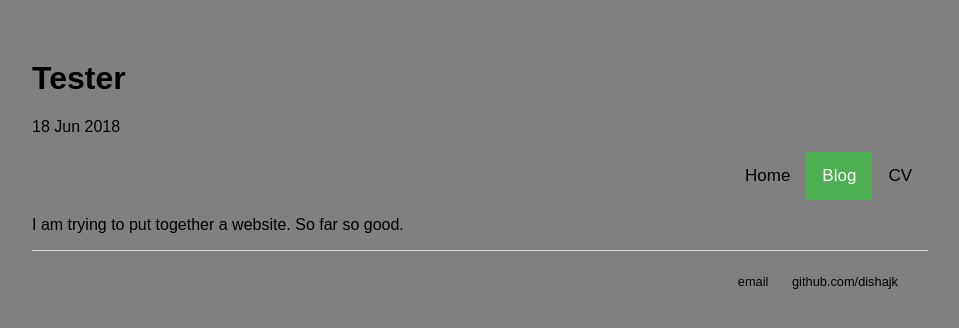
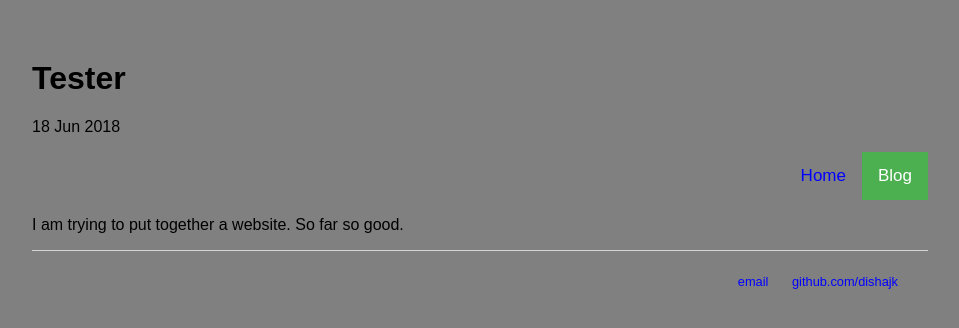
Before and after one commit to dishajk/dishajk.github.io, a Jekyll site: the page built from _posts/2019-06-18-Tester.md, in a window 1280 px wide. Shown: the top 328 px of the page, without its empty margins (160-1119 px from the left). Built offline with Jekyll 4.4.1, drawn with Linux system fonts in a browser that asks for light colours.

Commit message:
tryng to add blog posts

```diff
--- a/_layouts/post.html
+++ b/_layouts/post.html
@@ -4,7 +4,6 @@ layout: default
 <h1>{{ page.title }}</h1>
 <p class="meta">{{ page.date | date_to_string }}</p>
 <div class="topnav">
-    <a href="../cv">CV</a>
     <a class="active" href="#blog">Blog</a>
     <a href="/..">Home</a>
 </div>
--- a/css/main.css
+++ b/css/main.css
@@ -63,12 +63,25 @@ footer {
   border-top: 1px solid #d5d5d5;
   font-size: .8em;
 }
-a {
-    text-decoration: none;
-    color: black;
+a:link {
+  color: blue;
+  background-color: transparent;
+  text-decoration: none;
+}
+a:visited {
+  color: purple;
+  background-color: transparent;
+  text-decoration: none;
 }
 a:hover {
-    text-decoration: underline;
+  color: purple;
+  background-color: transparent;
+  text-decoration: underline;
+}
+a:active {
+  color: yellow;
+  background-color: transparent;
+  text-decoration: underline;
 }
 ul.posts {
     margin: 20px auto 40px;
```
